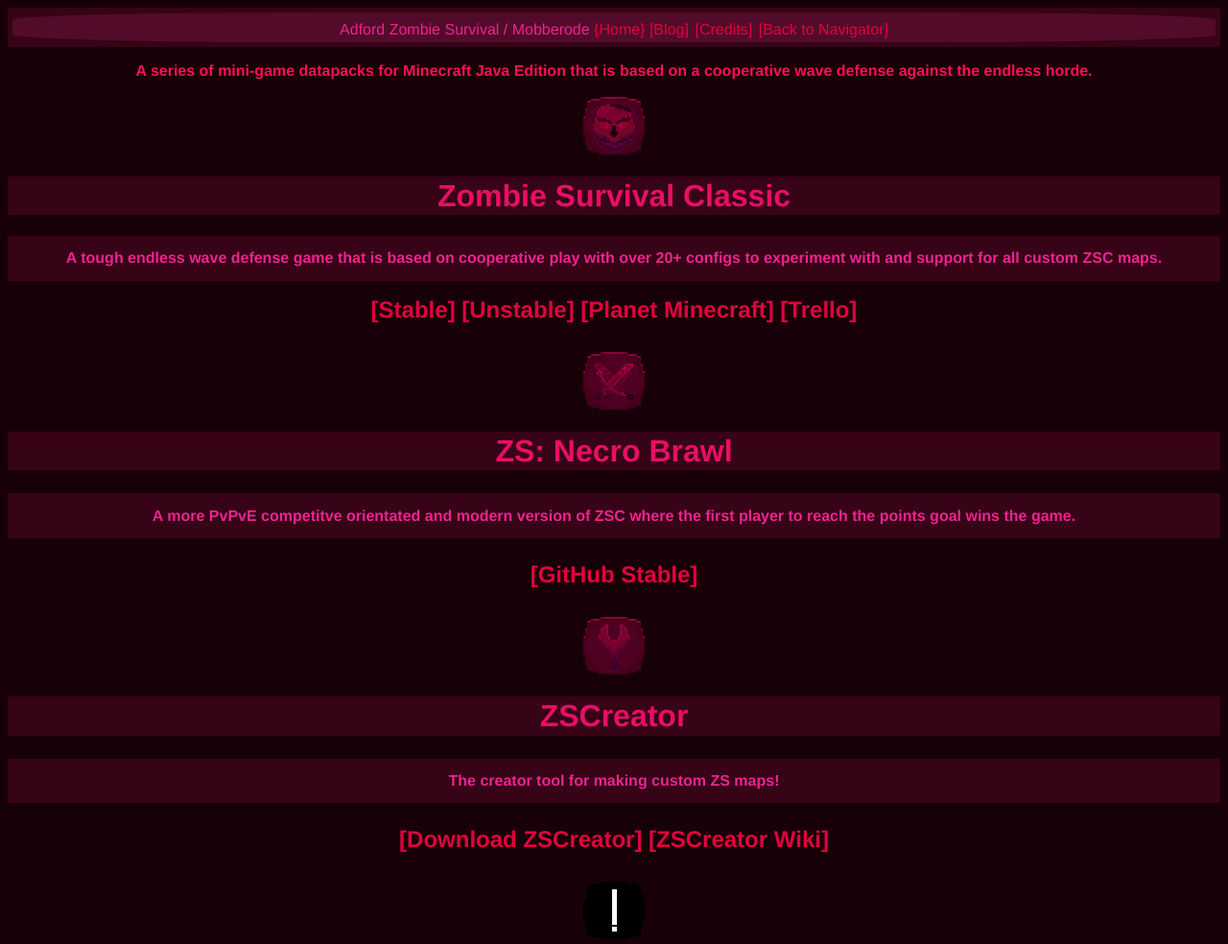
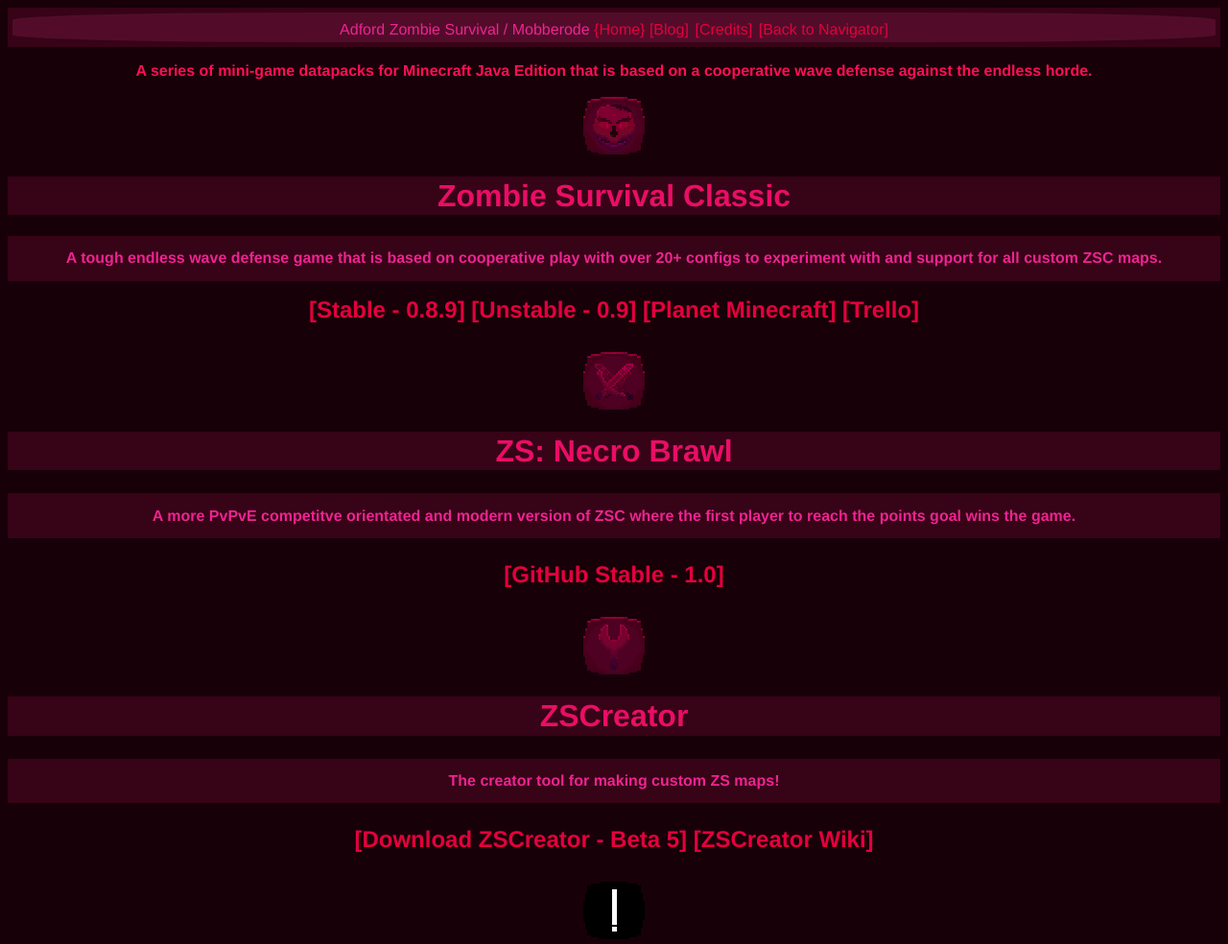
Before and after one commit to Trunkis/personal-site, a plain HTML site: page Website/pages/zs_home.html in a window 1280 px wide. Shown: the top 984 px of the page at 96% size. Drawn offline with Linux system fonts and the light colour scheme.

Commit message:
version details

```diff
--- a/Website/pages/zs_home.html
+++ b/Website/pages/zs_home.html
@@ -20,8 +20,8 @@
         A tough endless wave defense game that is based on cooperative play with over 20+ configs to experiment with and support for all custom ZSC maps.
     </p>
         <span class="download">
-           <a href="https://github.com/Mobberode/MC-Zombie-Survival-Mobberode">[Stable]<span class="download"a>
-            <a href="https://github.com/Mobberode/MC-Zombie-Survival-Mobberode/tree/unstable">[Unstable]<span
+           <a href="https://github.com/Mobberode/MC-Zombie-Survival-Mobberode">[Stable - 0.8.9]<span class="download"a>
+            <a href="https://github.com/Mobberode/MC-Zombie-Survival-Mobberode/tree/unstable">[Unstable - 0.9]<span
             class="download">
             <a href="https://www.planetminecraft.com/data-pack/zombie-survival-classic/">[Planet Minecraft]<span class="download">
             <a href="https://trello.com/b/dIMZX37N/zombie-survival-classic">[Trello]<span class="download">
@@ -33,7 +33,7 @@
     <p> <span class="desc">
         A more PvPvE competitve orientated and modern version of ZSC where the first player to reach the points goal wins the game.
     </p>
-    <a href="https://github.com/Mobberode/MC-Necro-Brawl">[GitHub Stable]<span class="download"a>
+    <a href="https://github.com/Mobberode/MC-Necro-Brawl">[GitHub Stable - 1.0]<span class="download"a>
         <a>
             <br>
             <br>
@@ -42,7 +42,7 @@
             <p> <span class="desc">
                 The creator tool for making custom ZS maps!
             </p>
-                <a href="https://github.com/Mobberode/ZSCreator">[Download ZSCreator]</a>
+                <a href="https://github.com/Mobberode/ZSCreator">[Download ZSCreator - Beta 5]</a>
                 <a href="https://github.com/Mobberode/MC-Zombie-Survival-Mobberode/wiki">[ZSCreator Wiki]</a>
                 <a>
                     <br>
```
